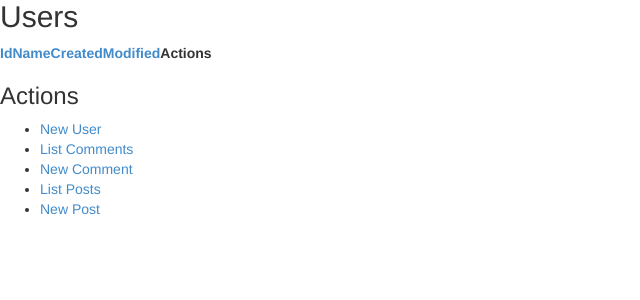
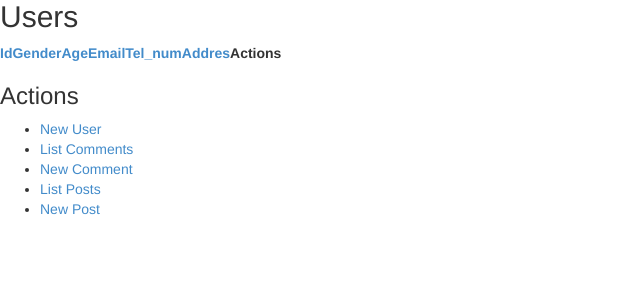
Before and after one commit to kanottyan/Tokyo-hackathon, a CakePHP app: the page made by app/View/Users/index.ctp in a window 1280 px wide. Shown: the part 20-320 px from the top of the page, without its empty margins (0-640 px from the left). Run offline with PHP 8.4 and a stand-in for CakePHP, Linux system fonts and the light colour scheme; the template is opened without the code that fills it, so the values that code supplies are empty; some libraries are stand-ins or nearby versions.

Commit message:
Userコントローラの修正

```diff
--- a/app/Controller/UsersController.php
+++ b/app/Controller/UsersController.php
@@ -21,7 +21,7 @@ class UsersController extends AppController {
  * @return void
  */
 	public function index() {
-		$this->User->recursive = 0;
+		//$this->User->recursive = 0;
 		$this->set('users', $this->Paginator->paginate());
 	}
 
--- a/app/Model/User.php
+++ b/app/Model/User.php
@@ -6,6 +6,7 @@ App::uses('AppModel', 'Model');
  * @property Bike $Bike
  */
 class User extends AppModel {
+
 
 	//The Associations below have been created with all possible keys, those that are not needed can be removed
 /**
--- a/app/View/Layouts/default.ctp
+++ b/app/View/Layouts/default.ctp
@@ -43,6 +43,7 @@
 </head>
 
 <body>
+	<script src="http://code.jquery.com/jquery-1.7.2.min.js"></script>
     <script src="https://ajax.googleapis.com/ajax/libs/jquery/1.11.0/jquery.min.js"></script>
     <script src="https://ajax.googleapis.com/ajax/libs/jquery/1.11.0/jquery.min.js"></script>
     <script src="js/bootstrap.min.js"></script>
--- a/app/View/Users/index.ctp
+++ b/app/View/Users/index.ctp
@@ -3,17 +3,24 @@
 	<table cellpadding="0" cellspacing="0">
 	<tr>
 			<th><?php echo $this->Paginator->sort('id'); ?></th>
-			<th><?php echo $this->Paginator->sort('name'); ?></th>
-			<th><?php echo $this->Paginator->sort('created'); ?></th>
-			<th><?php echo $this->Paginator->sort('modified'); ?></th>
+			<th><?php echo $this->Paginator->sort('gender'); ?></th>
+			<th><?php echo $this->Paginator->sort('age'); ?></th>
+			<th><?php echo $this->Paginator->sort('email'); ?></th>
+			<th><?php echo $this->Paginator->sort('tel_num'); ?></th>
+			<th><?php echo $this->Paginator->sort('addres'); ?></th>
+
 			<th class="actions"><?php echo __('Actions'); ?></th>
 	</tr>
 	<?php foreach ($users as $user): ?>
 	<tr>
 		<td><?php echo h($user['User']['id']); ?>&nbsp;</td>
-		<td><?php echo h($user['User']['name']); ?>&nbsp;</td>
-		<td><?php echo h($user['User']['created']); ?>&nbsp;</td>
-		<td><?php echo h($user['User']['modified']); ?>&nbsp;</td>
+		<td><?php echo h($user['User']['gender']); ?>&nbsp;</td>
+		<td><?php echo h($user['User']['age']); ?>&nbsp;</td>
+		<td><?php echo h($user['User']['email']); ?>&nbsp;</td>
+		<td><?php echo h($user['User']['tel_num']); ?>&nbsp;</td>
+		<td><?php echo h($user['User']['address']); ?>&nbsp;</td>
+
+
 		<td class="actions">
 			<?php echo $this->Html->link(__('View'), array('action' => 'view', $user['User']['id'])); ?>
 			<?php echo $this->Html->link(__('Edit'), array('action' => 'edit', $user['User']['id'])); ?>
```
Also changed, not shown: Easy-stopping-server.sql (+6 -4 lines).
